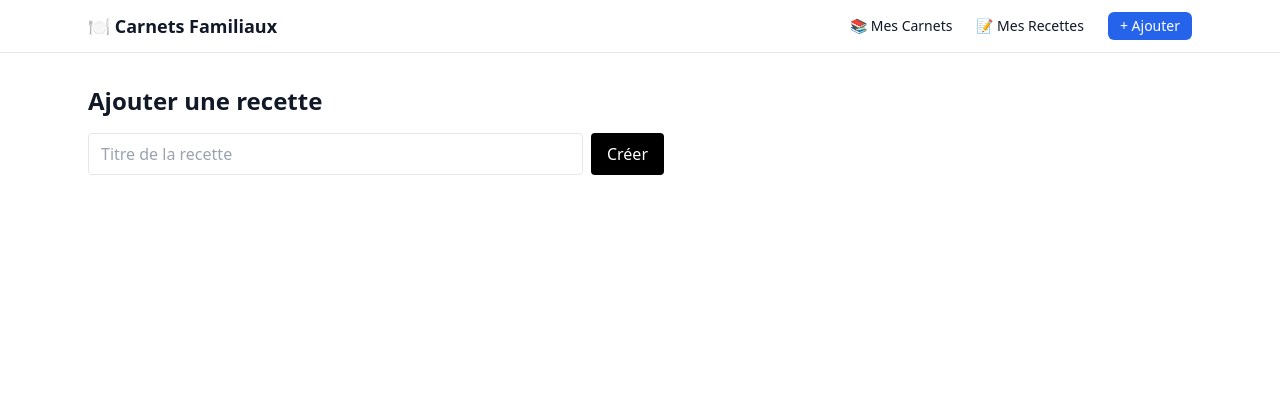
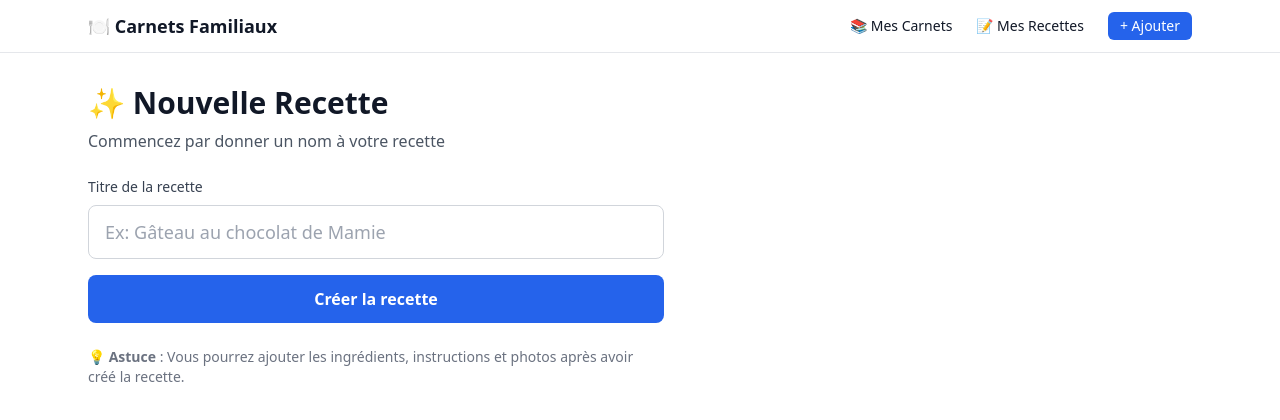
Before and after one commit to oliviertgpls-tech/Fdt-2, a Next.js app: page /add in a window 1280 px wide. Shown: the top 420 px of the page. Built offline with nearby package versions, Linux system fonts and the light colour scheme.

Commit message:
Update page.tsx

```diff
--- a/app/(tabs)/add/page.tsx
+++ b/app/(tabs)/add/page.tsx
@@ -1,7 +1,4 @@
 "use client";
-export const dynamic = "force-dynamic";
-export const revalidate = 0;
-export const fetchCache = "force-no-store";
 
 import { useState, FormEvent } from "react";
 import { useRouter } from "next/navigation";
@@ -16,23 +13,49 @@ export default function AddPage() {
     e.preventDefault();
     const t = title.trim();
     if (!t) return;
+
     addRecipe(t);
     setTitle("");
-    router.push("/(tabs)/recipes"); // adapte si ton routeur n'a pas ce segment visible
+    router.push("/(tabs)/recipes");
   }
 
   return (
-    <div className="max-w-xl">
-      <h1 className="text-2xl font-semibold">Ajouter une recette</h1>
-      <form onSubmit={onSubmit} className="mt-4 flex gap-2">
-        <input
-          className="w-full rounded border px-3 py-2"
-          placeholder="Titre de la recette"
-          value={title}
-          onChange={(e) => setTitle(e.target.value)}
-        />
-        <button className="rounded bg-black px-4 py-2 text-white">Créer</button>
+    <div className="max-w-xl space-y-6">
+      <div>
+        <h1 className="text-3xl font-bold text-gray-900">✨ Nouvelle Recette</h1>
+        <p className="text-gray-600 mt-2">
+          Commencez par donner un nom à votre recette
+        </p>
+      </div>
+
+      <form onSubmit={onSubmit} className="space-y-4">
+        <div>
+          <label htmlFor="title" className="block text-sm font-medium text-gray-700 mb-2">
+            Titre de la recette
+          </label>
+          <input
+            id="title"
+            type="text"
+            className="w-full rounded-lg border border-gray-300 px-4 py-3 text-lg focus:border-blue-500 focus:outline-none focus:ring-2 focus:ring-blue-200"
+            placeholder="Ex: Gâteau au chocolat de Mamie"
+            value={title}
+            onChange={(e) => setTitle(e.target.value)}
+            required
+          />
+        </div>
+
+        <button
+          type="submit"
+          className="w-full rounded-lg bg-blue-600 px-6 py-3 text-white font-semibold hover:bg-blue-700 focus:outline-none focus:ring-2 focus:ring-blue-500 focus:ring-offset-2 transition-colors"
+          disabled={!title.trim()}
+        >
+          Créer la recette
+        </button>
       </form>
+
+      <div className="text-sm text-gray-500">
+        💡 <strong>Astuce</strong> : Vous pourrez ajouter les ingrédients, instructions et photos après avoir créé la recette.
+      </div>
     </div>
   );
 }
```
